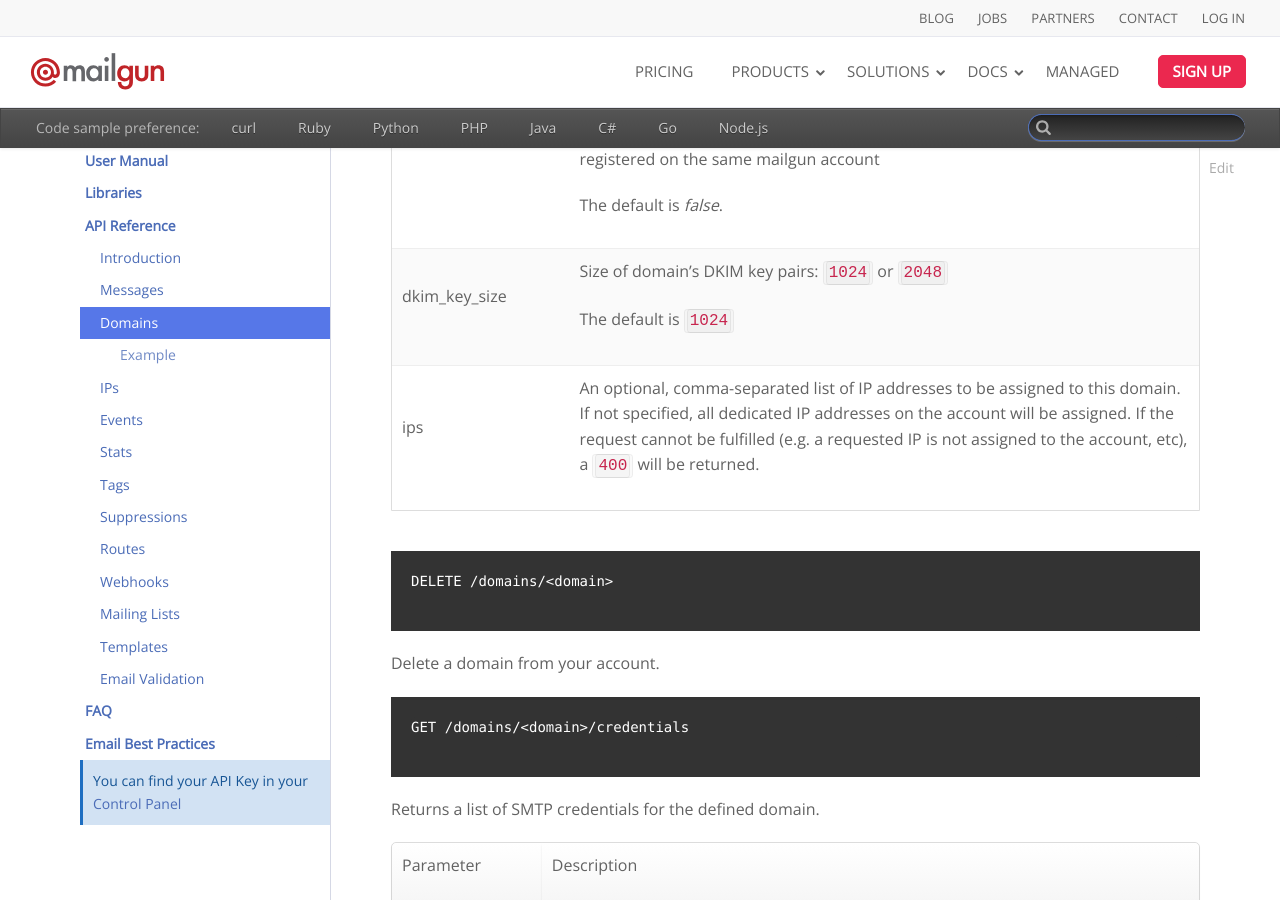
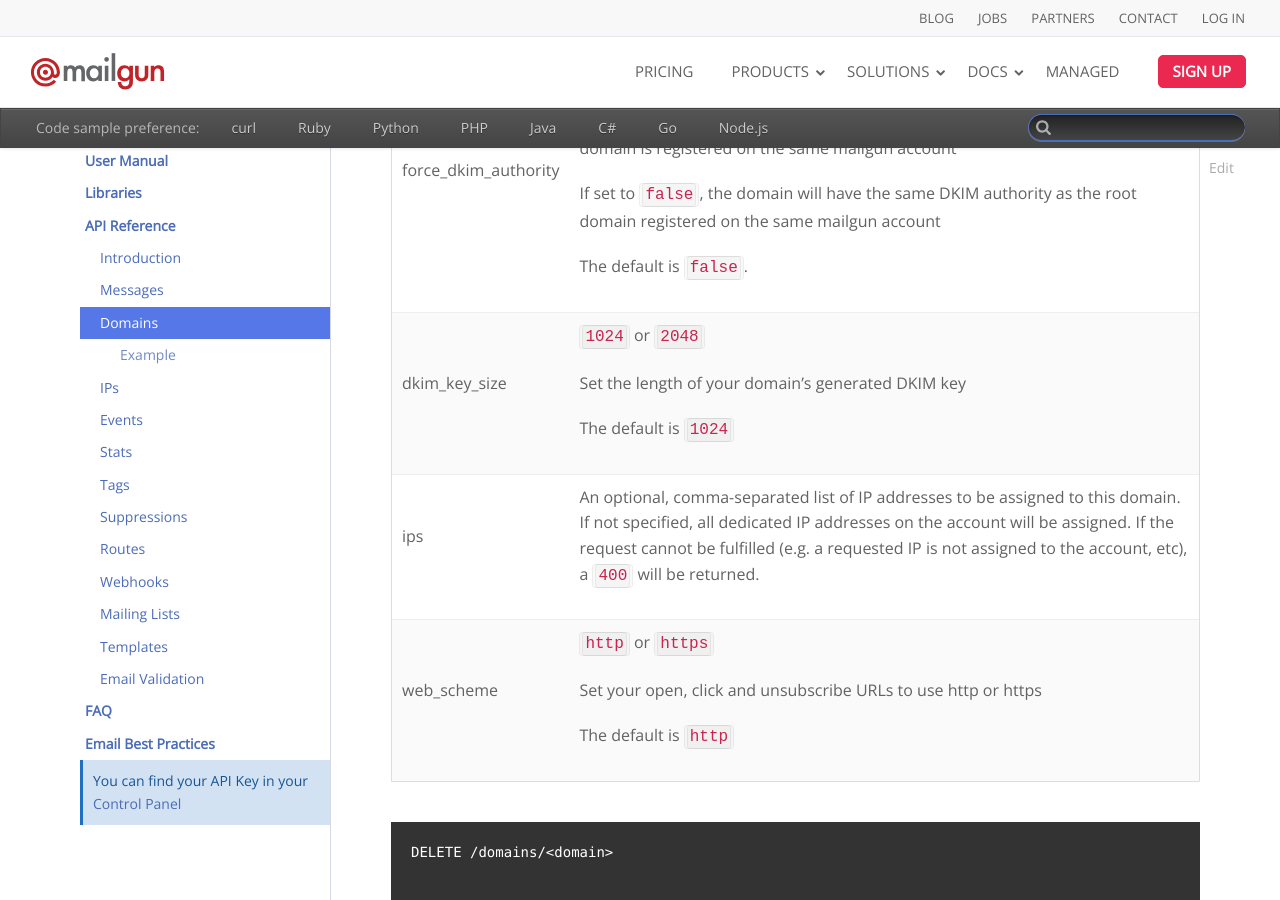
Before and after one commit to mailgun/documentation, a Sphinx documentation site: the page built from source/api-domains.rst, in a window 1280 px wide and 900 px high, scrolled down 1886 px. Built offline with Sphinx 7.4.7, drawn with Linux system fonts in a browser that asks for light colours; comment, search, counter and statistics services are not loaded.

Commit message:
Update api-domains.rst

```diff
--- a/source/api-domains.rst
+++ b/source/api-domains.rst
@@ -52,36 +52,45 @@
  smtp_password         Password for SMTP authentication
  spam_action           ``disabled``, ``block``, or ``tag``
 
-                       If *disabled*, no spam filtering will occur for inbound
+                       If ``disabled``, no spam filtering will occur for inbound
                        messages.
 
-                       If *block*, inbound spam messages will not be delivered.
+                       If ``block``, inbound spam messages will not be delivered.
 
-                       If *tag*, inbound messages will be tagged with a spam header.
+                       If ``tag``, inbound messages will be tagged with a spam header.
                        See :ref:`um-spam-filter`.
 
                        The default is ``disabled``.
- wildcard              *true* or *false*
+ wildcard              ``true`` or ``false``
+
                        Determines whether the domain will accept email for sub-domains when sending messages.
 
-                       The default is `false`.
- force_dkim_authority  *true* or *false*
+                       The default is ``false``.
+ force_dkim_authority  ``true`` or ``false``
 
-                       If set to *true*, the domain will be the DKIM authority for itself
+                       If set to ``true``, the domain will be the DKIM authority for itself
                        even if the root domain is registered on the same mailgun account
 
-                       If set to *false*, the domain will have the same DKIM authority
+                       If set to ``false``, the domain will have the same DKIM authority
                        as the root domain registered on the same mailgun account
 
-                       The default is `false`.
- dkim_key_size         Size of domain's DKIM key pairs: ``1024`` or ``2048``
+                       The default is ``false``.
+ dkim_key_size         ``1024`` or ``2048``
 
-		       The default is ``1024``
+                       Set the length of your domain's generated DKIM key
+
+                       The default is ``1024``
  ips                   An optional, comma-separated list of IP addresses to be assigned
                        to this domain. If not specified, all dedicated IP addresses on
                        the account will be assigned. If the request cannot be fulfilled
                        (e.g. a requested IP is not assigned to the account, etc), a
                        ``400`` will be returned.
+
+ web_scheme            ``http`` or ``https``
+
+                       Set your open, click and unsubscribe URLs to use http or https
+
+                       The default is ``http``
  ===================== ========================================================
 
 .. code-block:: url
```
